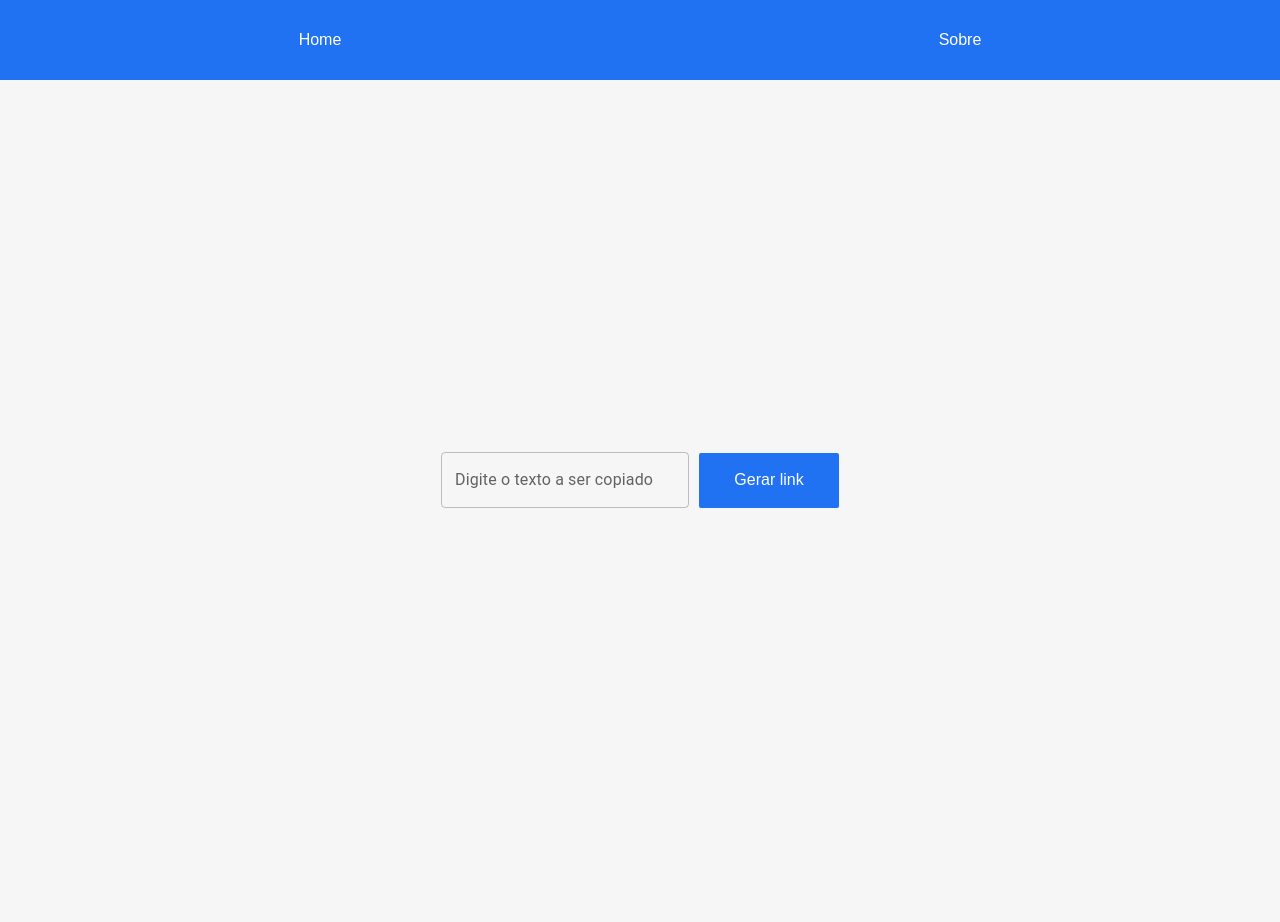
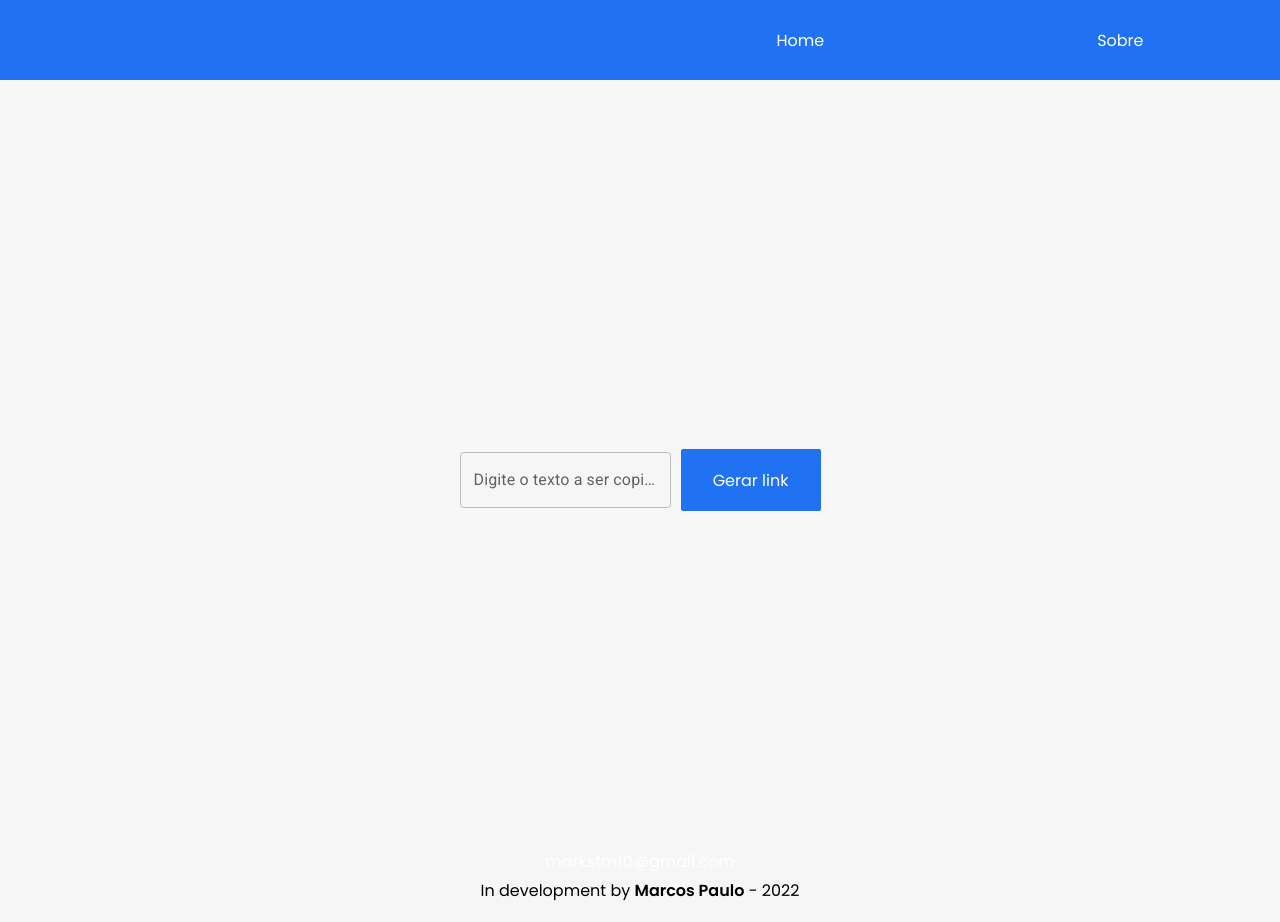
Before and after one commit to mstarkRules/clipboard-copy, a React (Vite) app: page / in a window 1280 px wide. Before the commit the page ends 880 px from the top, so only its background shows below. Built offline with nearby package versions, Linux system fonts and the light colour scheme.

Commit message:
feat: set fonts and create Wrapper and Footer components

```diff
--- a/index.html
+++ b/index.html
@@ -4,6 +4,13 @@
     <meta charset="UTF-8" />
     <link rel="icon" type="image/svg+xml" href="/src/favicon.svg" />
     <meta name="viewport" content="width=device-width, initial-scale=1.0" />
+
+    <link rel="preconnect" href="https://fonts.googleapis.com" />
+    <link rel="preconnect" href="https://fonts.gstatic.com" crossorigin />
+    <link
+      href="https://fonts.googleapis.com/css2?family=Poppins:wght@100;400;600&family=Roboto:wght@100;400;500&display=swap"
+      rel="stylesheet"
+    />
     <title>Vite App</title>
   </head>
   <body>
--- a/src/App.tsx
+++ b/src/App.tsx
@@ -1,4 +1,5 @@
 import { useState } from "react";
+import { Footer } from "./components/Footer";
 import Header from "./components/Header";
 
 import { Home } from "./pages/Home";
@@ -21,6 +22,7 @@ function App() {
       <Header />
       <Home />
       <GlobalStyle />
+      <Footer />
     </>
   );
 }
--- /dev/null
+++ b/src/components/Footer/index.tsx
@@ -0,0 +1,16 @@
+import { Wrapper } from "../Wrapper";
+import { Container } from "./styles";
+
+export function Footer() {
+  return (
+    <Container>
+      <Wrapper color="white">
+        <a href="mailto:markstm10@gmail.com">markstm10@gmail.com</a>
+      </Wrapper>
+
+      <p>
+        In development by <strong>Marcos Paulo</strong> - 2022
+      </p>
+    </Container>
+  );
+}
--- /dev/null
+++ b/src/components/Footer/styles.ts
@@ -0,0 +1,24 @@
+import styled from "styled-components";
+
+export const Container = styled.footer`
+  display: flex;
+  flex-direction: column;
+  justify-content: center;
+  align-items: center;
+
+  /* background-color: blue; */
+  border-top-right-radius: 100px;
+  margin-top: -3rem;
+  line-height: 1.8rem;
+  padding: 1rem;
+
+  /* transform: skewY(-3deg*/
+  /* p {
+    padding-bottom: 10px;
+  } */
+
+  a {
+    text-decoration: none;
+    color: white;
+  }
+`;
--- a/src/components/Header/index.tsx
+++ b/src/components/Header/index.tsx
@@ -1,15 +1,17 @@
 import React from "react";
-import { Container } from "./styles";
+import { Container, MenuArea } from "./styles";
 
 function Header() {
   return (
     <Container>
+      <MenuArea>
         <a href="">
           <li>Home</li>
         </a>
         <a href="">
           <li>Sobre</li>
         </a>
+      </MenuArea>
     </Container>
   );
 }
--- a/src/components/Header/styles.ts
+++ b/src/components/Header/styles.ts
@@ -9,7 +9,7 @@ export const Container = styled.header`
 
   display: flex;
   flex-direction: row;
-  justify-content: space-around;
+  justify-content: flex-end;
   align-items: center;
 
   a {
@@ -18,3 +18,11 @@ export const Container = styled.header`
     font-family: "Poppins", sans-serif;
   }
 `;
+
+export const MenuArea = styled.div`
+  width: 50%;
+
+  display: flex;
+  justify-content: space-around;
+  align-items: center;
+`;
--- /dev/null
+++ b/src/components/Wrapper/index.tsx
@@ -0,0 +1,15 @@
+import React, { ReactNode } from "react";
+
+import { Container } from "./styles";
+
+interface WrapperProps {
+  children: ReactNode;
+  fontSize?: string;
+  padding?: boolean | string;
+  color?: string;
+  strong?: boolean;
+}
+
+export const Wrapper = ({ children, ...props }: WrapperProps) => {
+  return <Container {...props}>{children}</Container>;
+};
--- /dev/null
+++ b/src/components/Wrapper/styles.ts
@@ -0,0 +1,60 @@
+import styled from "styled-components";
+
+interface ContainerProps {
+  fontSize?: string;
+  padding?: boolean | string;
+  strong?: boolean;
+}
+
+export const Container = styled.div<ContainerProps>`
+  height: auto;
+  width: auto;
+
+  font-weight: ${(props) => (props.strong === true ? "bold" : "none")};
+  font-size: ${(props) => {
+    switch (props.fontSize) {
+      case "small":
+        return "0.75rem";
+        break;
+      case "normal":
+        return "1rem";
+        break;
+      case "big":
+        return "1.5rem";
+        break;
+      case "huge":
+        return "2rem";
+        break;
+      default:
+        return props.fontSize;
+        break;
+    }
+  }};
+
+  padding: ${(props) => {
+    switch (props.padding) {
+      case true:
+        return "1rem";
+        break;
+      case "top":
+        return "1rem 0 0 0";
+      case "right":
+        return "0 1rem 0 0";
+      case "bottom":
+        return "0 0 1rem 0";
+      case "left":
+        return "0 0 0 1rem";
+      case "noLeft":
+        return "1rem 1rem 1rem 0";
+      case "noTop":
+        return "0 1rem 1rem 1rem";
+      case "noRight":
+        return "1rem 0 1rem 1rem";
+      case "noBottom":
+        return "1rem 1rem 0 1rem";
+      default:
+        return props.padding;
+    }
+  }};
+  color: ${(props) => (props.color ? props.color : "#000")};
+`;
--- a/src/pages/Home/index.tsx
+++ b/src/pages/Home/index.tsx
@@ -49,6 +49,15 @@ export function Home() {
         <>
           <p>{link}</p>
           <p>Link gerado e copiado para sua área de transferência</p>
+          <h2>Como funciona?</h2>
+          <p>
+            Cole esse link no lugar onde deseja divulgar (status do Whatsapp,
+            Instagram, etc).
+          </p>
+          <p>
+            Quando o usuário clicar no link gerado, o seu texto será copiado
+            automaticamente para a área de transferência dele.
+          </p>
         </>
       )}
     </Container>
--- a/src/styles/global.ts
+++ b/src/styles/global.ts
@@ -21,6 +21,14 @@ export const GlobalStyle = createGlobalStyle`
         font-weight: 400 ;
     }
 
+    h1, h2, h3, h4, h5, strong{
+        font-weight: 600;
+    }
+    a{
+       font-family: 'Poppins', sans-serif;
+       text-decoration: none;
+    }
+
     html{
         @media(max-width: 1080px){
             font-size: 93.75%;
```
Lines whose indentation alone changed are shown as unchanged.
